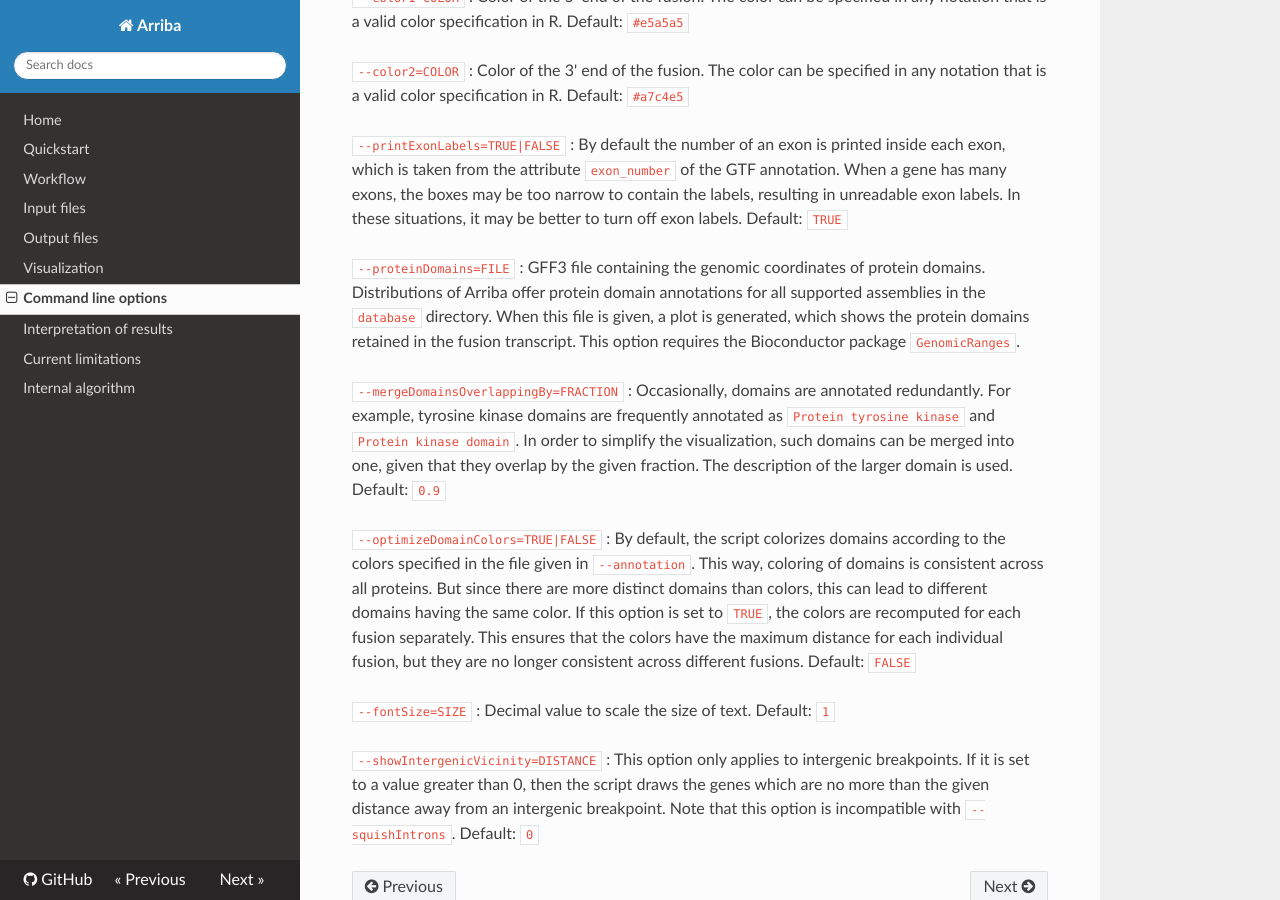
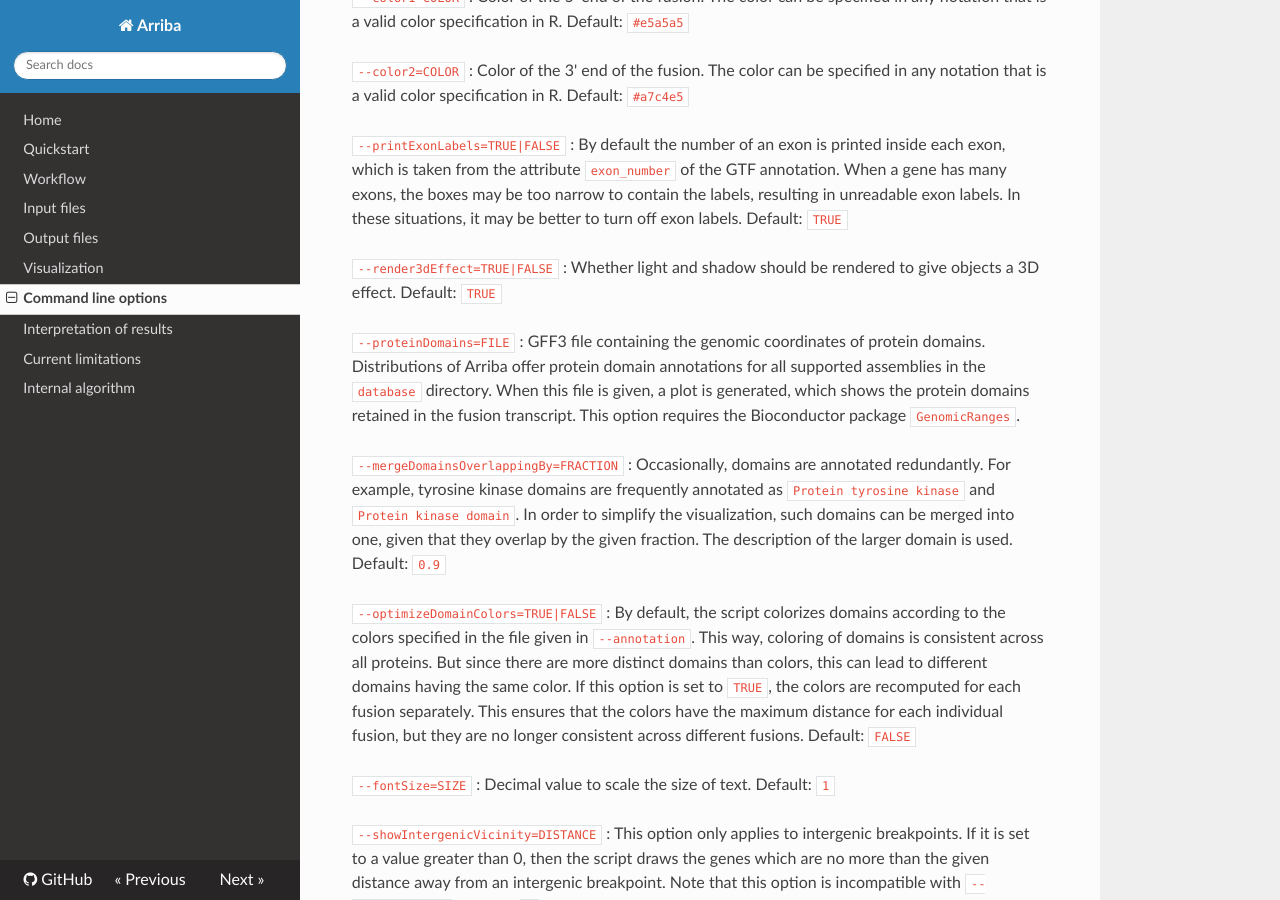
Before and after one commit to suhrig/arriba, an MkDocs documentation site: the page built from documentation/command-line-options.md, in a window 1280 px wide and 900 px high, scrolled down 4811 px. Built offline with MkDocs 1.6.1, drawn with Linux system fonts in a browser that asks for light colours; nearby versions of some CDN libraries; old or Windows-style settings are respelled for this version of MkDocs.

Commit message:
add option to disable 3D effect in figures

```diff
--- a/documentation/command-line-options.md
+++ b/documentation/command-line-options.md
@@ -165,6 +165,9 @@
 `--printExonLabels=TRUE|FALSE`
 : By default the number of an exon is printed inside each exon, which is taken from the attribute `exon_number` of the GTF annotation. When a gene has many exons, the boxes may be too narrow to contain the labels, resulting in unreadable exon labels. In these situations, it may be better to turn off exon labels. Default: `TRUE`
 
+`--render3dEffect=TRUE|FALSE`
+: Whether light and shadow should be rendered to give objects a 3D effect. Default: `TRUE`
+
 `--proteinDomains=FILE`
 : GFF3 file containing the genomic coordinates of protein domains. Distributions of Arriba offer protein domain annotations for all supported assemblies in the `database` directory. When this file is given, a plot is generated, which shows the protein domains retained in the fusion transcript. This option requires the Bioconductor package `GenomicRanges`.
 
```
Also changed, not shown: 1 other file.
